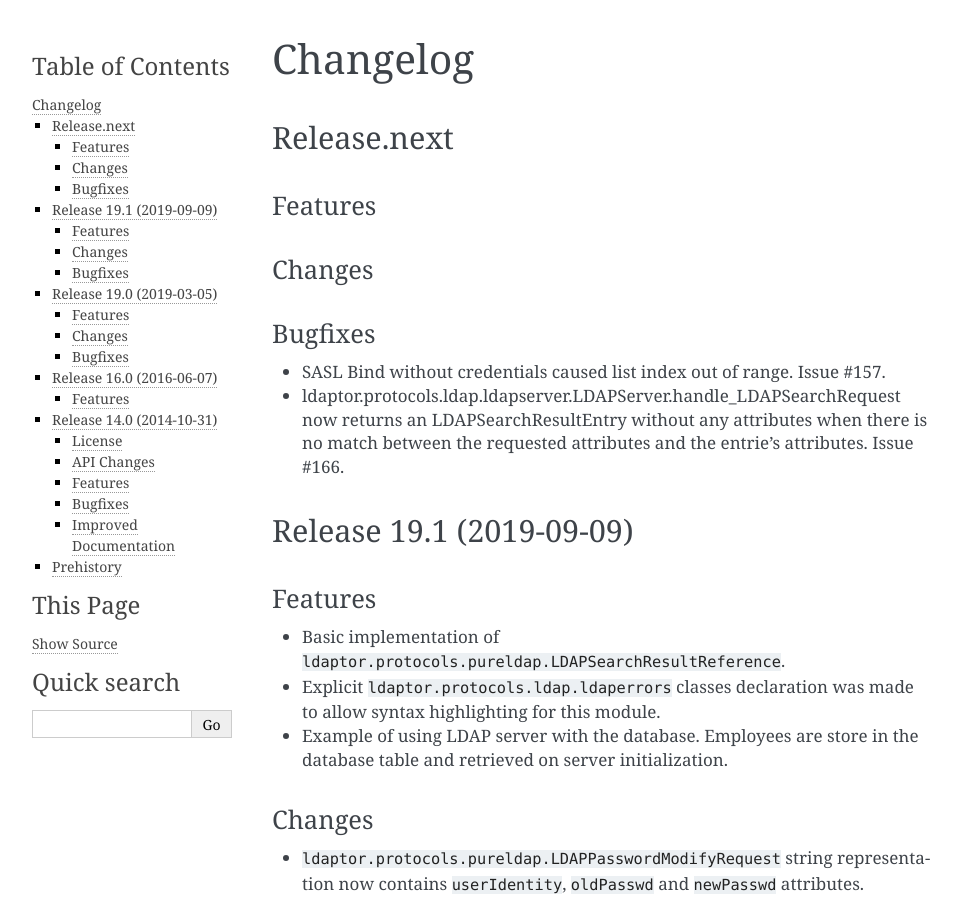
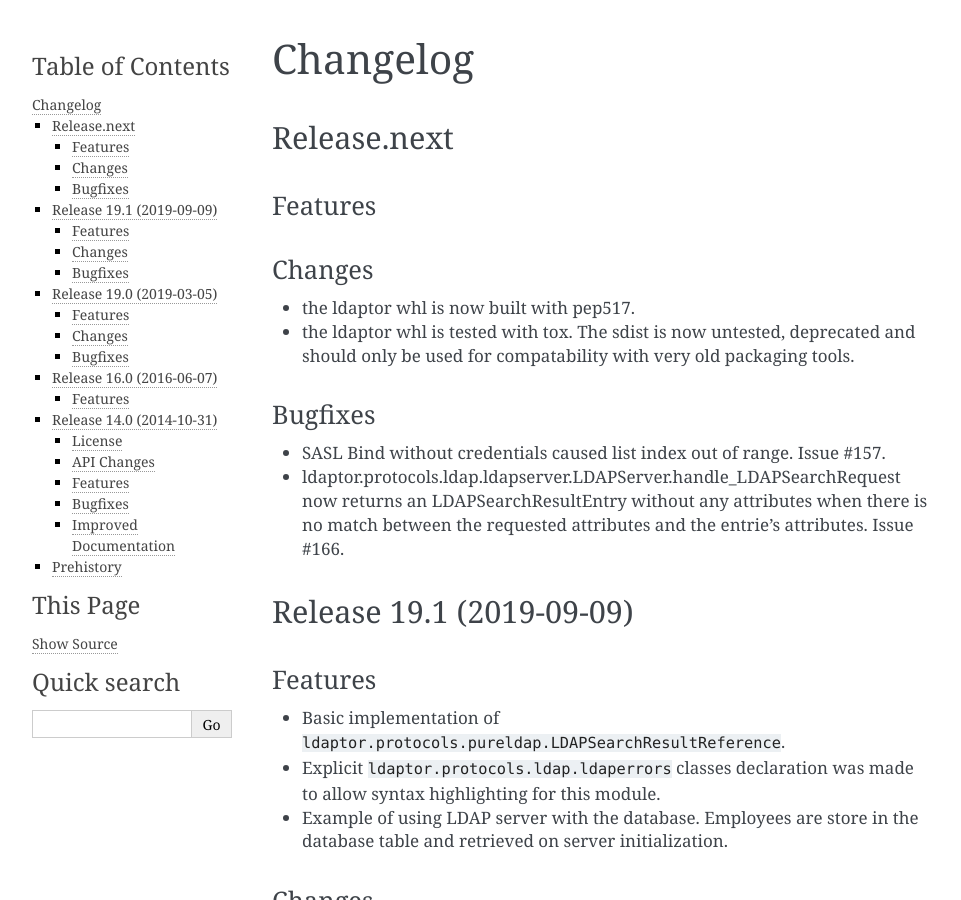
Before and after one commit to twisted/ldaptor, a Sphinx documentation site: the page built from docs/source/NEWS.rst, in a window 1280 px wide and 900 px high. Shown: the whole window, without its empty margins (148-1109 px from the left). Built offline with Sphinx 7.4.7, drawn with Linux system fonts in a browser that asks for light colours.

Commit message:
update changelog

```diff
--- a/docs/source/NEWS.rst
+++ b/docs/source/NEWS.rst
@@ -9,6 +9,11 @@ Features
 
 Changes
 ^^^^^^^
+
+- the ldaptor whl is now built with pep517.
+- the ldaptor whl is tested with tox. The sdist is now untested,
+  deprecated and should only be used for compatability with very old
+  packaging tools.
 
 Bugfixes
 ^^^^^^^^
```
